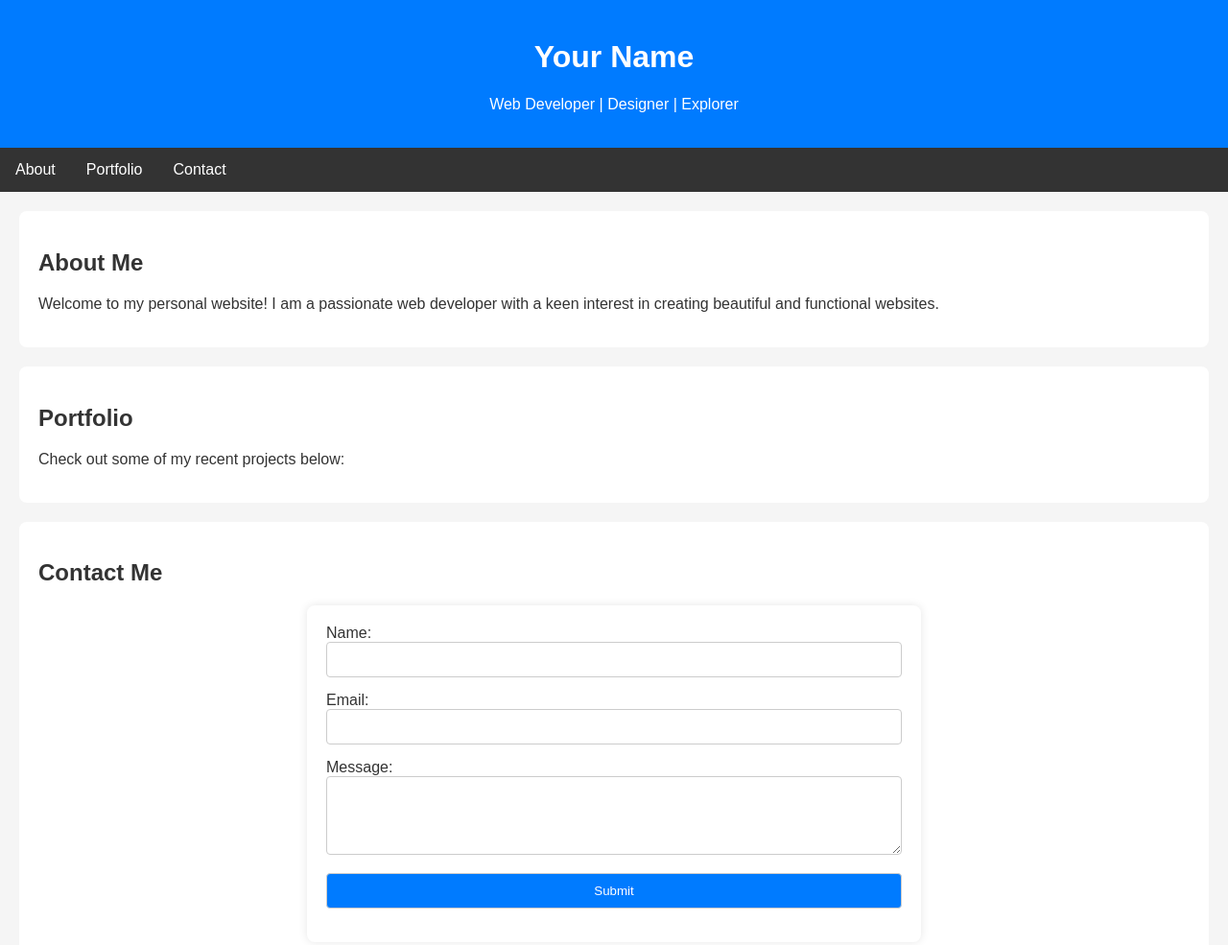
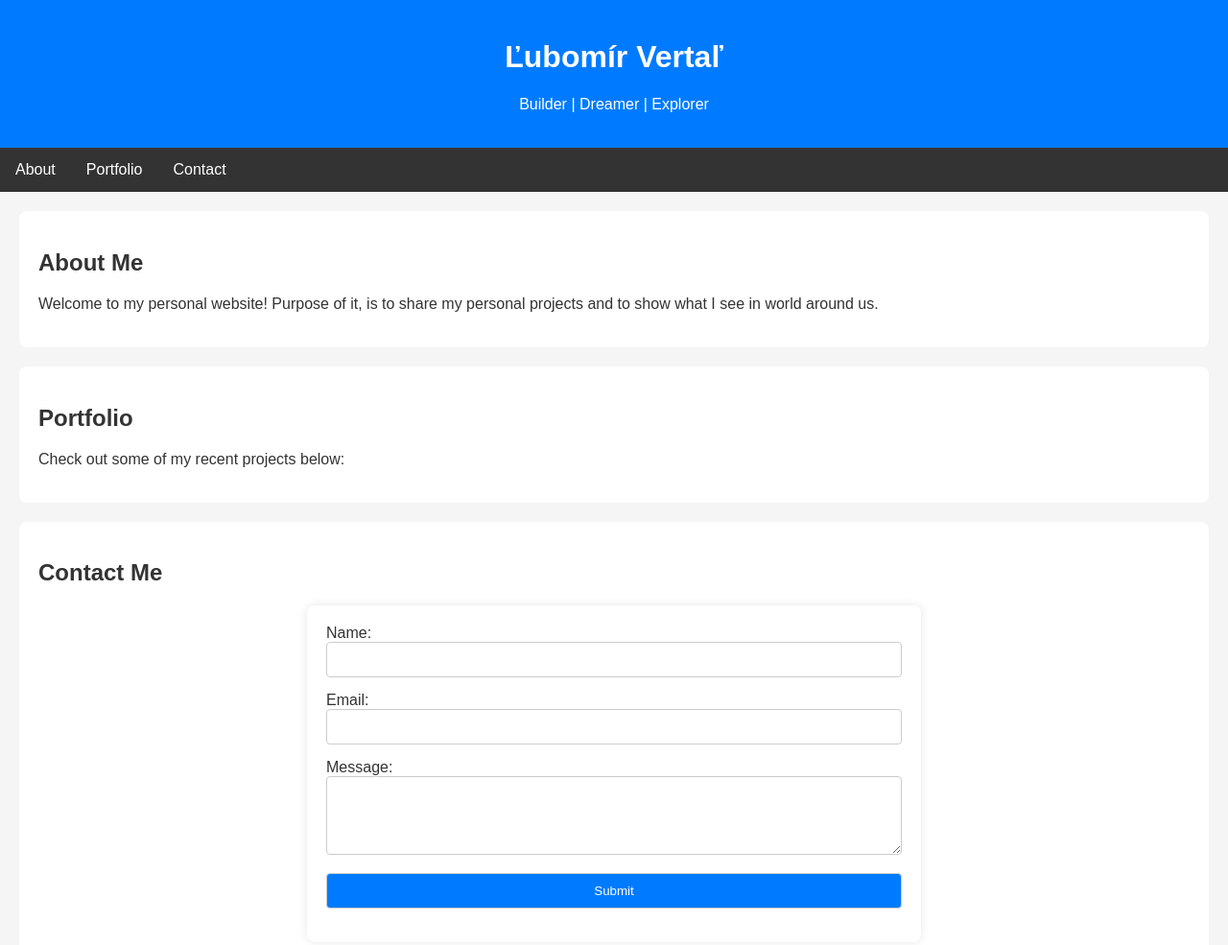
Before and after one commit to lubo-v/lubo-v.github.io, a plain HTML site: page index.html in a window 1280 px wide. Shown: the top 985 px of the page at 96% size. Drawn offline with Linux system fonts and the light colour scheme.

Commit message:
Update name and description index.html

```diff
--- a/index.html
+++ b/index.html
@@ -76,8 +76,8 @@
 <body>
 
     <header>
-        <h1>Your Name</h1>
-        <p>Web Developer | Designer | Explorer</p>
+        <h1>Ľubomír Vertaľ</h1>
+        <p>Builder | Dreamer | Explorer</p>
     </header>
 
     <nav>
@@ -88,7 +88,7 @@
 
     <section id="about">
         <h2>About Me</h2>
-        <p>Welcome to my personal website! I am a passionate web developer with a keen interest in creating beautiful and functional websites.</p>
+        <p>Welcome to my personal website! Purpose of it, is to share my personal projects and to show what I see in world around us.</p>
     </section>
 
     <section id="portfolio">
```
